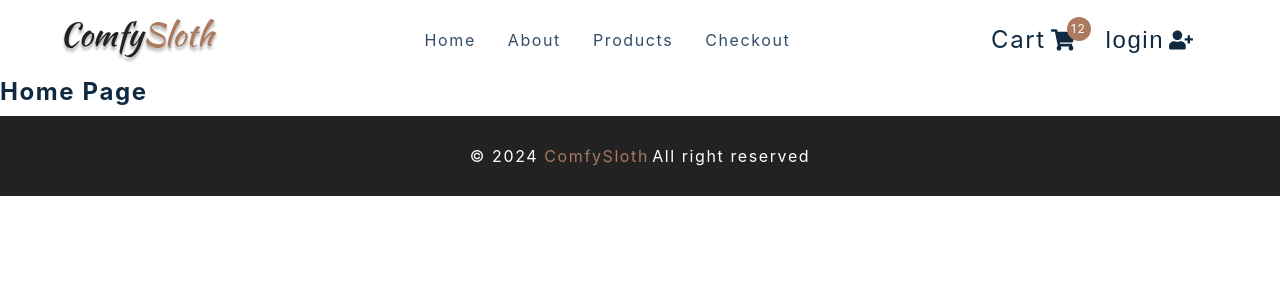
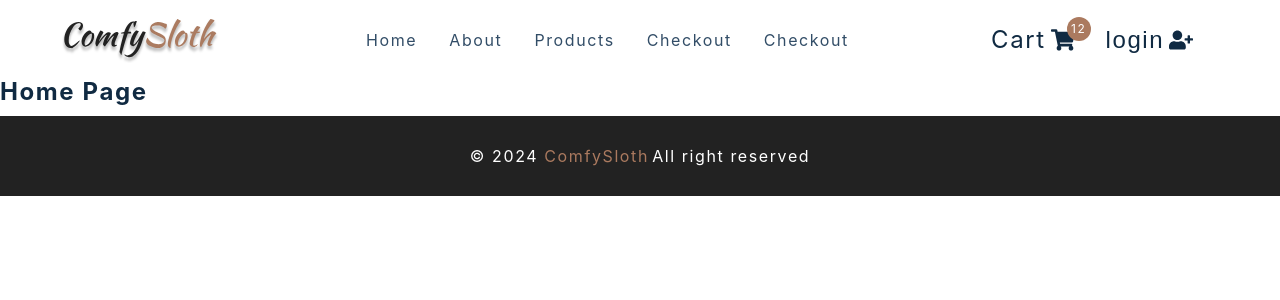
Before and after one commit to MastooraTurkmen/Comfy-Sloth-Store, a React (Create React App) app: page / in a window 1280 px wide. Shown: the top 300 px of the page. Built offline with nearby package versions, Linux system fonts and the light colour scheme; the HTML template or start-up script is replaced by a standard one.

Commit message:
navbar js

```diff
--- a/src/components/Navbar.js
+++ b/src/components/Navbar.js
@@ -29,6 +29,9 @@ const Nav = () => {
               <Link to={url}>{text}</Link>
             </li>
           })}
+          <li>
+            <Link to='/checkout'>checkout</Link>
+          </li>
         </ul>
         <CartButtons />
       </div>
```
